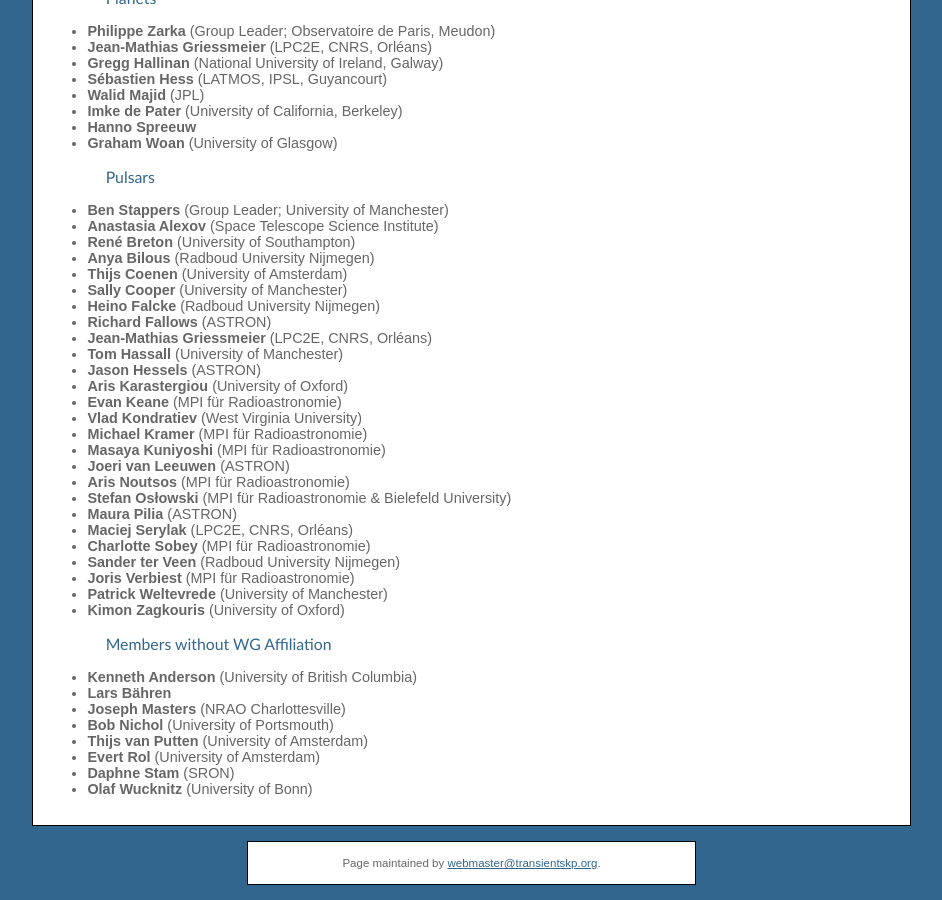
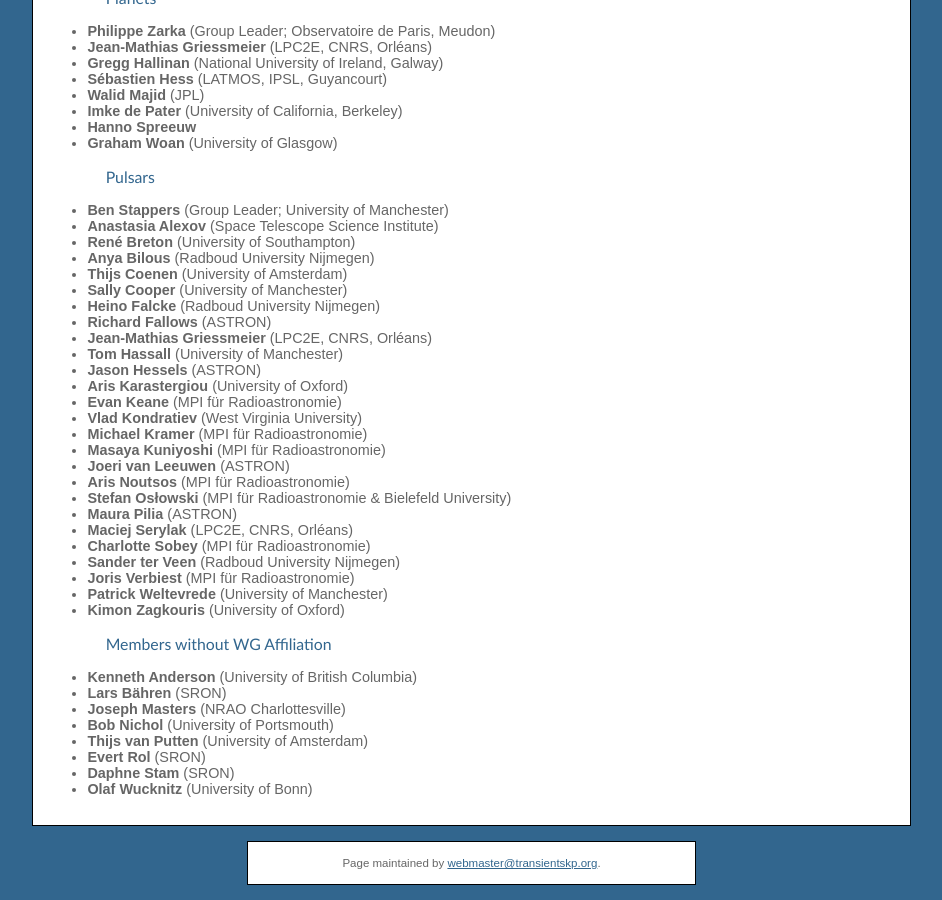
Before and after one commit to transientskp/transientskp.github.com, a Jekyll site: the page built from team/index.html, in a window 1280 px wide and 900 px high, scrolled down 1824 px. Shown: the whole window, without its empty margins (241-1183 px from the left). Built offline with Jekyll 4.4.1, drawn with Linux system fonts in a browser that asks for light colours.

Commit message:
Update affiliations for Lars & Evert

```diff
--- a/team/index.html
+++ b/team/index.html
@@ -157,11 +157,11 @@
 <h3>Members without WG Affiliation</h3>
 <ul>
   <li><strong>Kenneth Anderson</strong> (University of British Columbia)</li>
-  <li><strong>Lars B&auml;hren</strong></li>
+  <li><strong>Lars B&auml;hren</strong> (SRON)</li>
   <li><strong>Joseph Masters</strong> (NRAO Charlottesville)</li>
   <li><strong>Bob Nichol</strong> (University of Portsmouth)</li>
   <li><strong>Thijs van Putten</strong> (University of Amsterdam)</li>
-  <li><strong>Evert Rol</strong> (University of Amsterdam)</li>
+  <li><strong>Evert Rol</strong> (SRON)</li>
   <li><strong>Daphne Stam</strong> (SRON)</li>
   <li><strong>Olaf Wucknitz</strong> (University of Bonn)</li>
 </ul>
```
